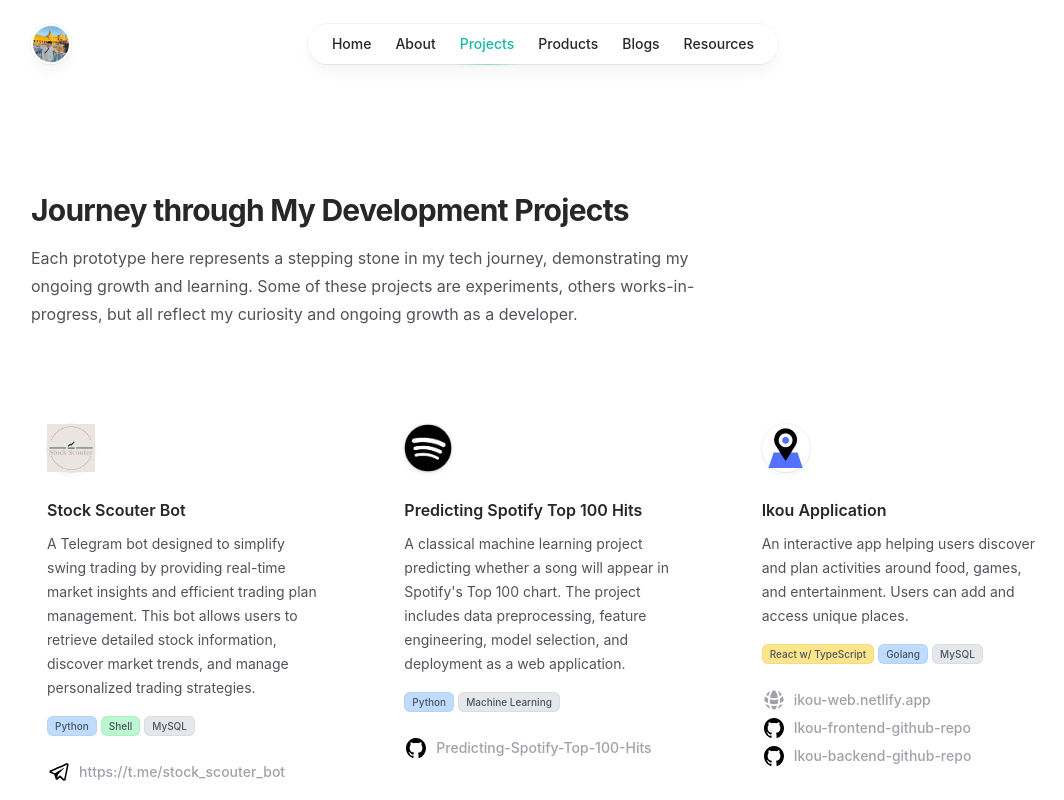
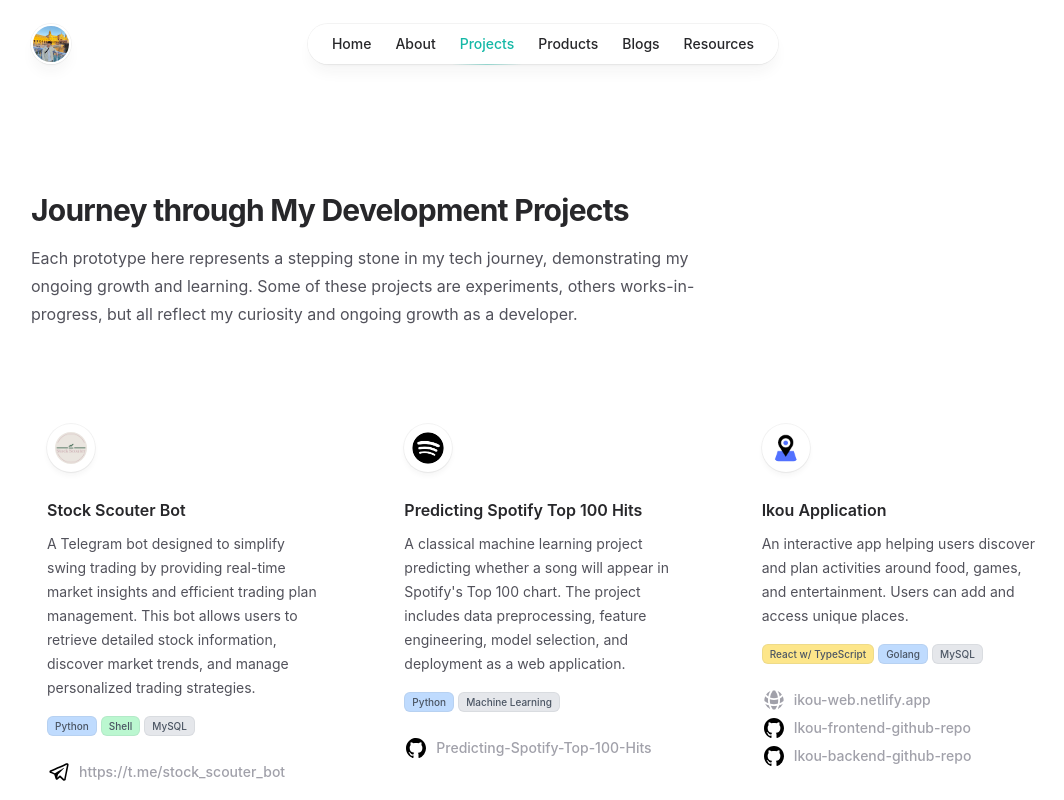
Before and after one commit to ngfenglong/with-zell, a Next.js app: page /projects in a window 1280 px wide. Shown: the top 800 px of the page, without its empty margins (97-1161 px from the left). Built offline with nearby package versions, Linux system fonts and the light colour scheme.

Commit message:
fix(projects): give project logos fixed dimensions so they render
next/image with fill inside a 48px badge left some logos blank.

```diff
--- a/src/components/cards/ProjectCard.jsx
+++ b/src/components/cards/ProjectCard.jsx
@@ -40,8 +40,9 @@ const ProjectCard = ({ project }) => {
           <Image
             src={project.logo}
             alt=""
-            className="h-8 w-8"
-            fill
+            width={32}
+            height={32}
+            className="h-8 w-8 rounded-full object-contain"
             unoptimized
           />
         </div>
```
